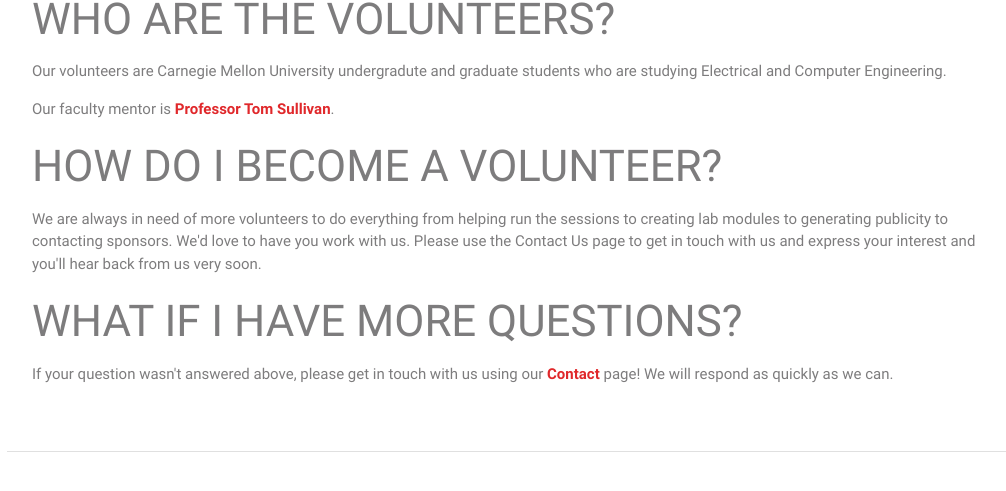
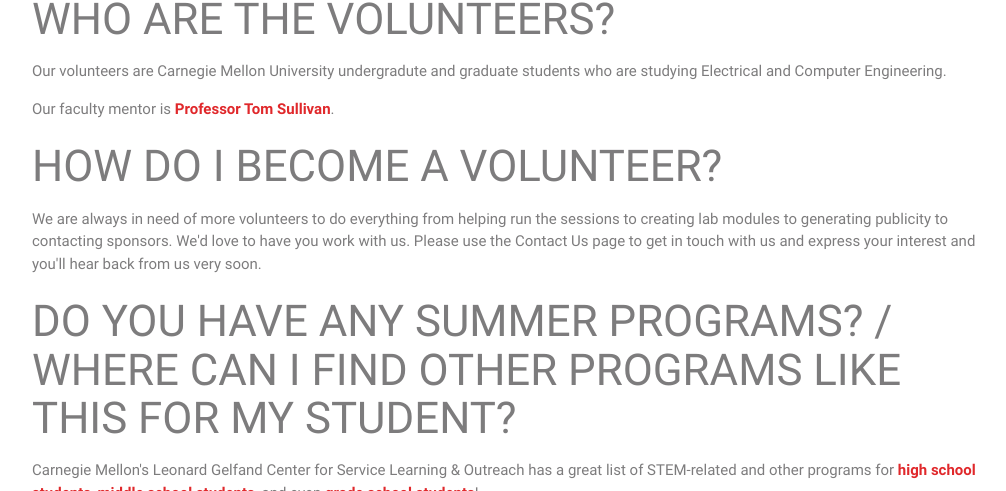
Before and after one commit to eceoutreach-cmu/website, a plain HTML site: page about.html in a window 1280 px wide. Shown: the part 1364-1855 px from the top of the page, without its empty margins (133-1139 px from the left). Drawn offline with nearby package versions, Linux system fonts and the light colour scheme.

Commit message:
added info about Leonard Gelfand Center's programs

```diff
--- a/about.html
+++ b/about.html
@@ -178,6 +178,11 @@
         We are always in need of more volunteers to do everything from helping run the sessions to creating lab modules to generating publicity to contacting sponsors. We'd love to have you work with us. Please use the Contact Us page to get in touch with us and express your interest and you'll hear back from us very soon.
       </p>
 
+      <h3>Do you have any summer programs? / Where can I find other programs like this for my student?</h3>
+      <p>
+        Carnegie Mellon's Leonard Gelfand Center for Service Learning & Outreach has a great list of STEM-related and other programs for <a href="http://www.cmu.edu/gelfand/k12-students-parents/highschoolprograms.html">high school students</a>, <a href="http://www.cmu.edu/gelfand/k12-students-parents/middleprograms.html">middle school students</a>, and even <a href="http://www.cmu.edu/gelfand/k12-students-parents/elemprograms.html">grade school students</a>!
+      </p>
+
       <h3>What if I have more questions?</h3>
       <p>
         If your question wasn't answered above, please get in touch with us using our <a href="/contact.html">Contact</a> page! We will respond as quickly as we can.
```
